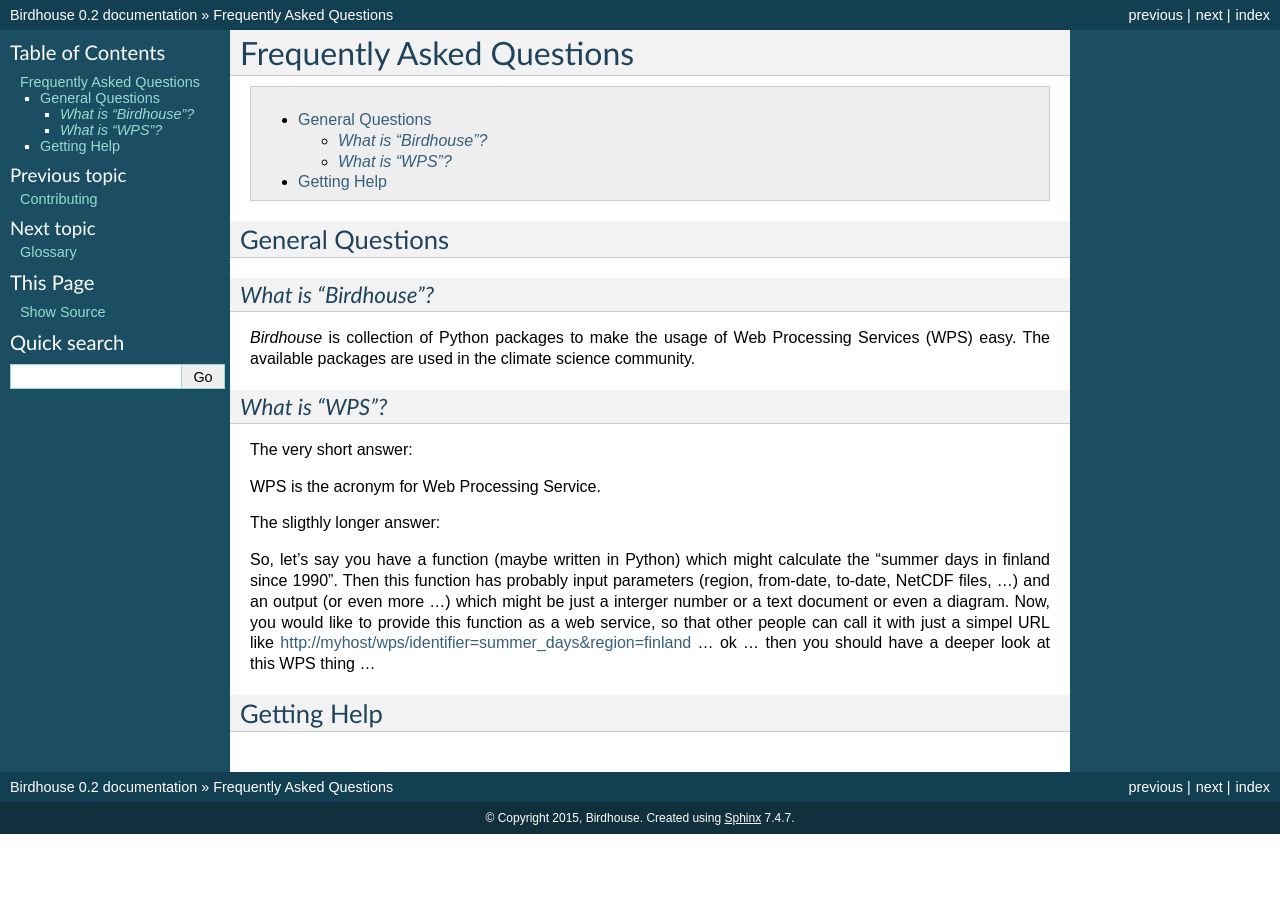
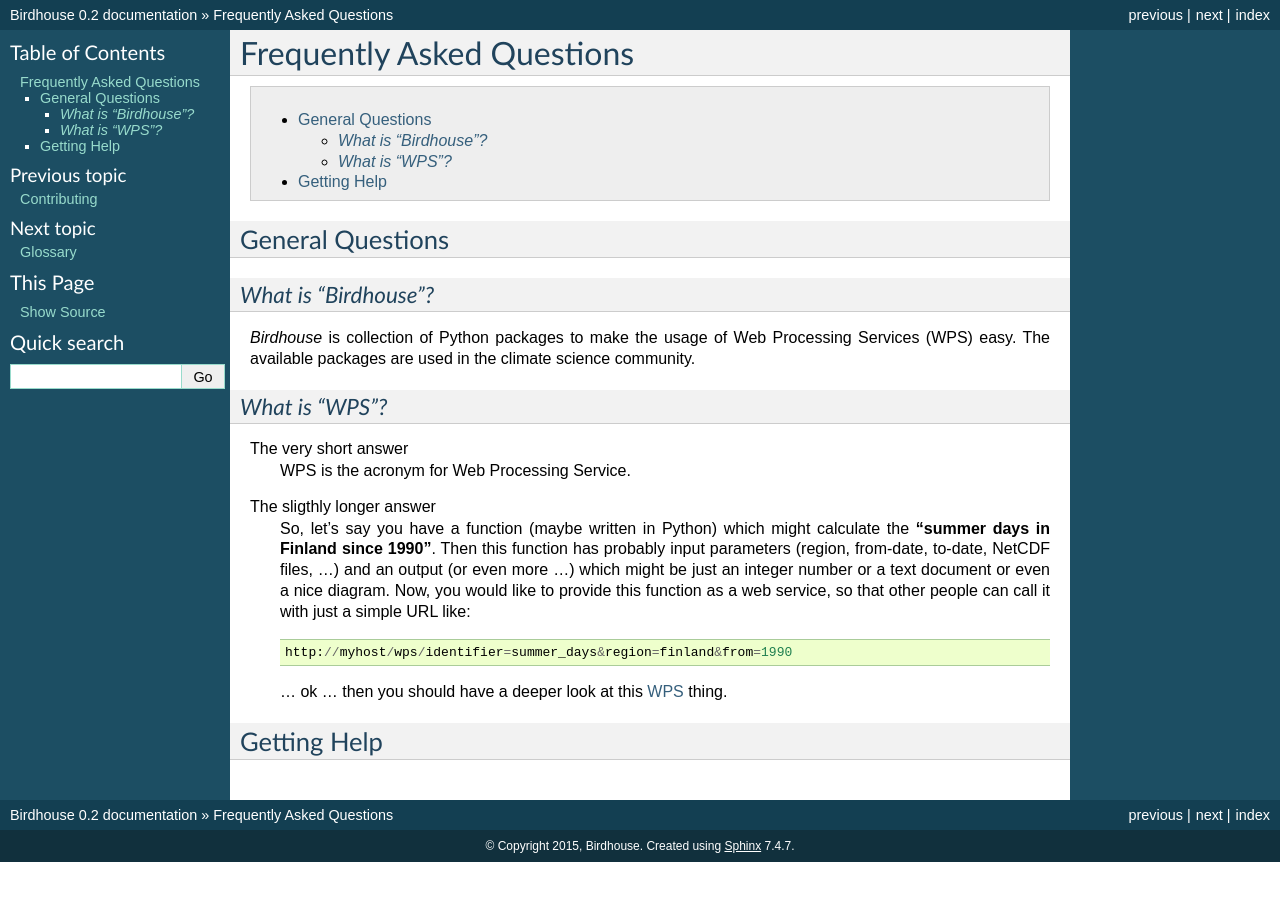
Before and after one commit to bird-house/birdhouse-docs, a Sphinx documentation site: the page built from docs/source/faq.rst, in a window 1280 px wide. Built offline with Sphinx 7.4.7, drawn with Linux system fonts in a browser that asks for light colours.

Commit message:
update faq

```diff
--- a/docs/source/faq.rst
+++ b/docs/source/faq.rst
@@ -21,13 +21,15 @@
 *What is "WPS"?*
 ----------------
 
-The very short answer:
+The very short answer
+    WPS is the acronym for Web Processing Service.
 
-WPS is the acronym for Web Processing Service.
+The sligthly longer answer
+    So, let's say you have a function (maybe written in Python) which might calculate the **"summer days in Finland since 1990"**. Then this function has probably input parameters (region, from-date, to-date, NetCDF files, ...) and an output (or even more ...) which might be just an integer number or a text document or even a nice diagram. Now, you would like to provide this function as a web service, so that other people can call it with just a simple URL like::
 
-The sligthly longer answer:
+        http://myhost/wps/identifier=summer_days&region=finland&from=1990
 
-So, let's say you have a function (maybe written in Python) which might calculate the "summer days in finland since 1990". Then this function has probably input parameters (region, from-date, to-date, NetCDF files, ...) and an output (or even more ...) which might be just a interger number or a text document or even a diagram. Now, you would like to provide this function as a web service, so that other people can call it with just a simpel URL like http://myhost/wps/identifier=summer_days&region=finland ... ok ... then you should have a deeper look at this WPS thing  ...
+    ... ok ... then you should have a deeper look at this :term:`WPS` thing.
 
 Getting Help
 ============
```
